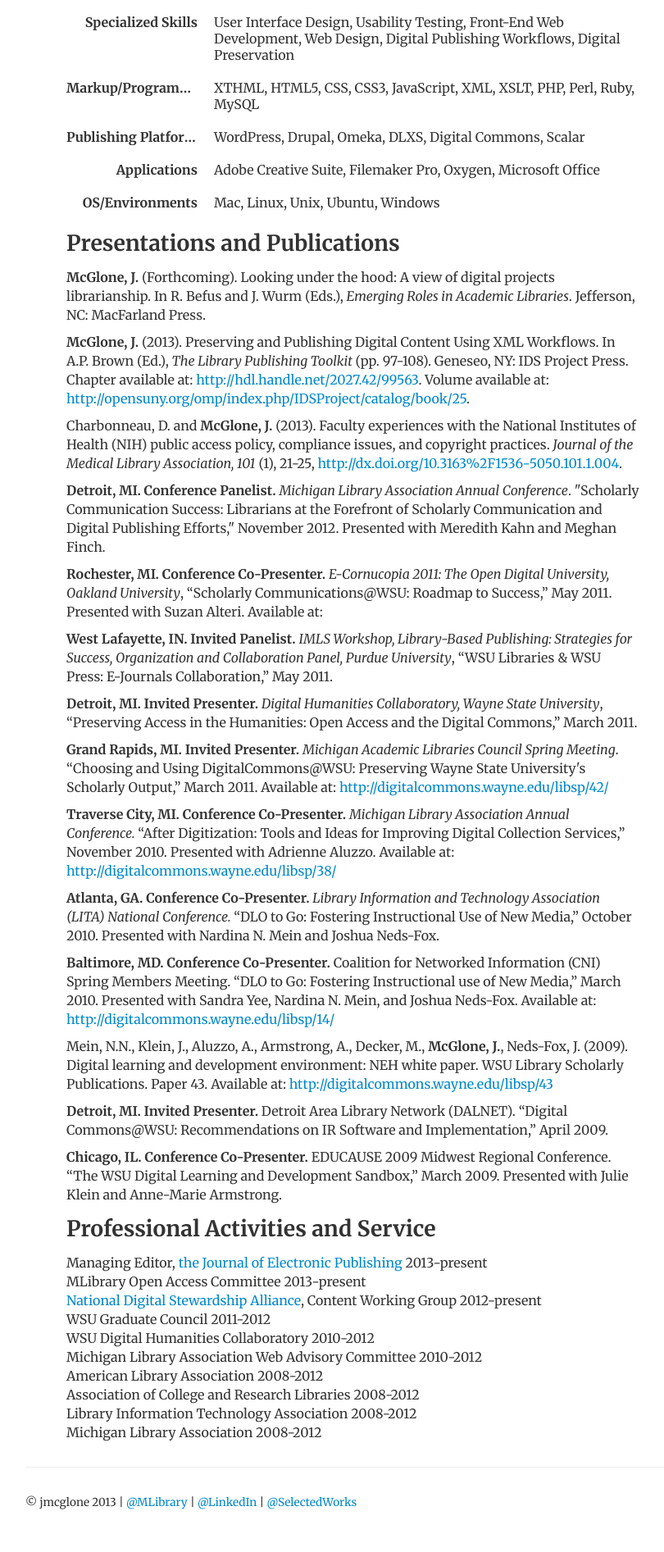
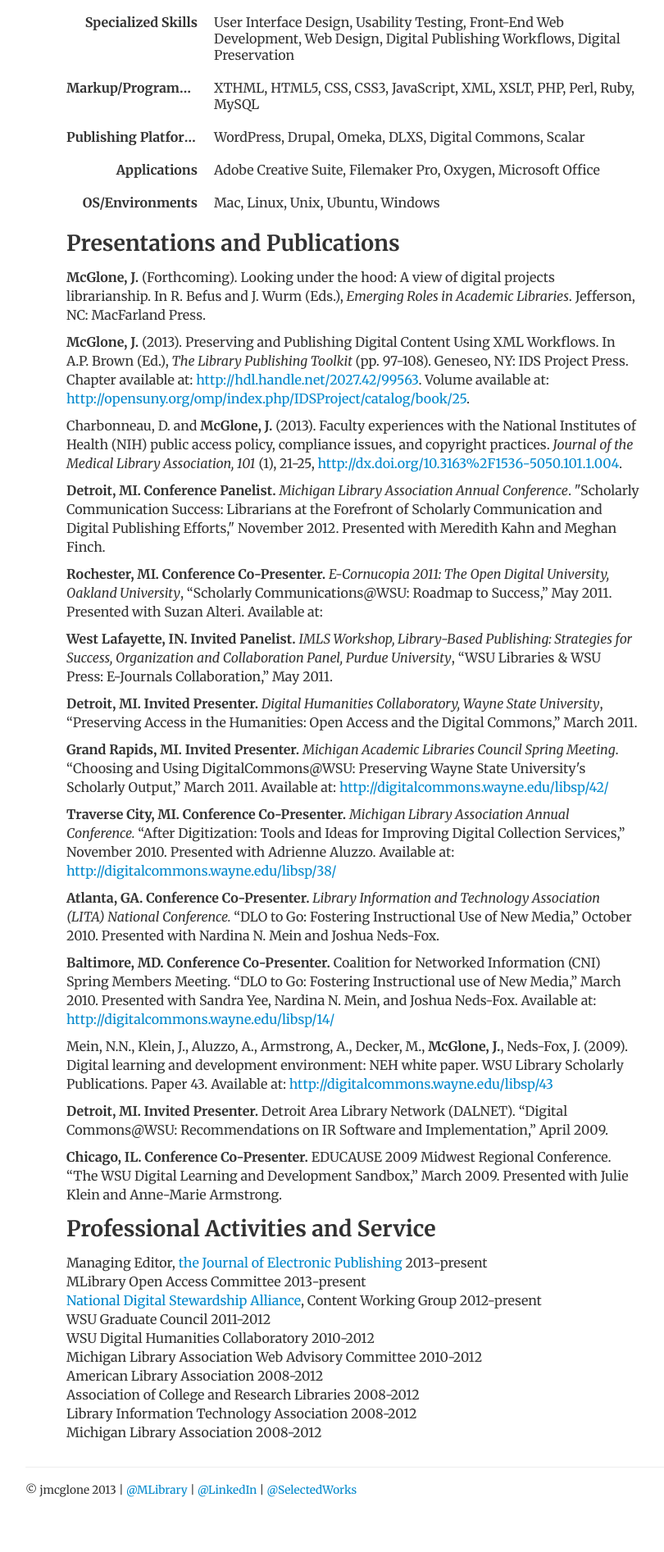
Before and after one commit to jmcglone/jmcglone.github.io, a Jekyll site: the page built from cv/index.html, in a window 1280 px wide. Shown: the part 1688-3581 px from the top of the page at 82% size, without its empty margins (209-1019 px from the left). Built offline with Jekyll 4.4.1, drawn with Linux system fonts in a browser that asks for light colours; nearby versions of some CDN libraries.

Commit message:
footer margin styling

```diff
--- a/_layouts/default.html
+++ b/_layouts/default.html
@@ -36,7 +36,7 @@
 
 			{{ content }}
 
-			<hr>
+			<hr class="footer">
 
 			<div class="footer">
 				<p><small>&copy; jmcglone 2013 | <a href="http://www.lib.umich.edu/users/jmcglone" title="Jonathan McGlone at University of Michigan Library">@MLibrary</a> | <a href="http://www.linkedin.com/in/jwmcglone" title="Jonathan McGlone at LinkedIn">@LinkedIn</a> | <a href="http://works.bepress.com/jwmcglone/" title="Jonathan McGlone at Selected Works">@SelectedWorks</a></small></p>
--- a/css/style.css
+++ b/css/style.css
@@ -10,6 +10,7 @@
 /* Custom container */
 .container-narrow { margin: 0 auto; max-width: 800px; }
 .container-narrow > hr { margin: 30px 0; }
+.container-narrow > hr.footer {margin-bottom: 15px; }
 
 /* E-Mail */
 .obfuscate { unicode-bidi: bidi-override; direction: rtl; }
@@ -34,3 +35,5 @@
 .cv li { line-height: 23px; }
 .cv h2 { font-size: 26.5px; }
 .cv h1 { font-size: 32.5px; }
+
+/* Contact */
```
Also changed, not shown: other parts of _layouts/default.html (+1 -1 lines).
